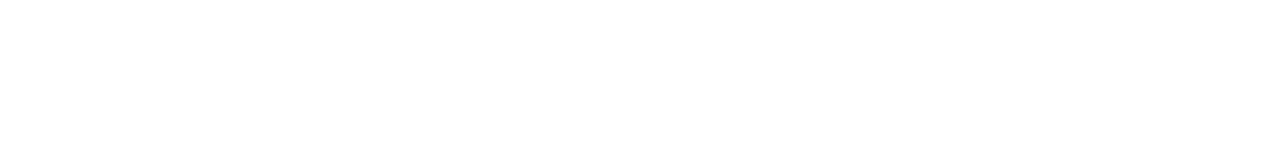
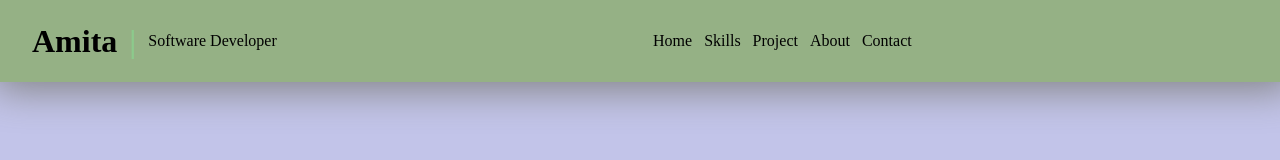
Before and after one commit to AmitaShresthaa/Portfloio, a plain HTML site: page index.html in a window 1280 px wide. Drawn offline with Linux system fonts and the light colour scheme.

Commit message:
Completed header (Desktop)

```diff
--- a/index.html
+++ b/index.html
@@ -7,6 +7,25 @@
     <link href="style.css" rel="stylesheet">
 </head>
 <body>
+    <header>
+        <!-- Navigation bar -->
+         <nav>
+            <div class="flex-container navbar-container">
+                <div class="flex-container">
+                    <div class="logo-name">Amita</div>
+                    <div class="line">|</div>
+                    <div>Software Developer</div>
+                </div>
 
+                <ul class="flex-container nav-items">
+                    <li><a href="#home">Home </a></li>
+                    <li><a href="#skills">Skills</a></li>
+                    <li><a href="#project">Project</a></li>
+                    <li><a href="#about">About</a></li>
+                    <li><a href="#contact">Contact</a></li>
+                </ul>
+            <div>
+         </nav>
+    </header>
 </body>
 </html>
--- a/style.css
+++ b/style.css
@@ -0,0 +1,57 @@
+body{
+    margin: 0;
+    background-color: var(--bg-page-color);
+}
+
+:root{
+    /* color */
+    /*Light mode  */
+    --bg_color:#95B185;
+    --text-color:black;
+    --border-color: black;
+    --bg-page-color: #C2C4E9;
+    --box-shadow:4px -2px 40px 9px grey;
+    --primary-color: #8cca8c;
+}
+
+.flex-container{
+    display:flex;
+    justify-content: center;
+    align-items: center;
+    gap: 12px;
+    flex-wrap: wrap;
+}
+
+/* Navbar */
+.navbar-container{
+    justify-content: space-between;
+    padding:16px 32px;
+    background-color: var(--bg_color);
+    box-shadow: var(--box-shadow);
+
+}
+
+.logo-name{
+    font-weight:bolder;
+    font-size:2rem;
+}
+
+.line{
+    font-weight: bolder;
+    font-size:2rem;
+    color:var(--primary-color);
+}
+
+.nav-items{
+    list-style-type: none;
+}
+
+.nav-items a{
+    text-decoration: none;
+    color:var(--text-color);
+
+}
+
+.nav-items a:hover{
+    color: var(--primary-color);
+}
```
